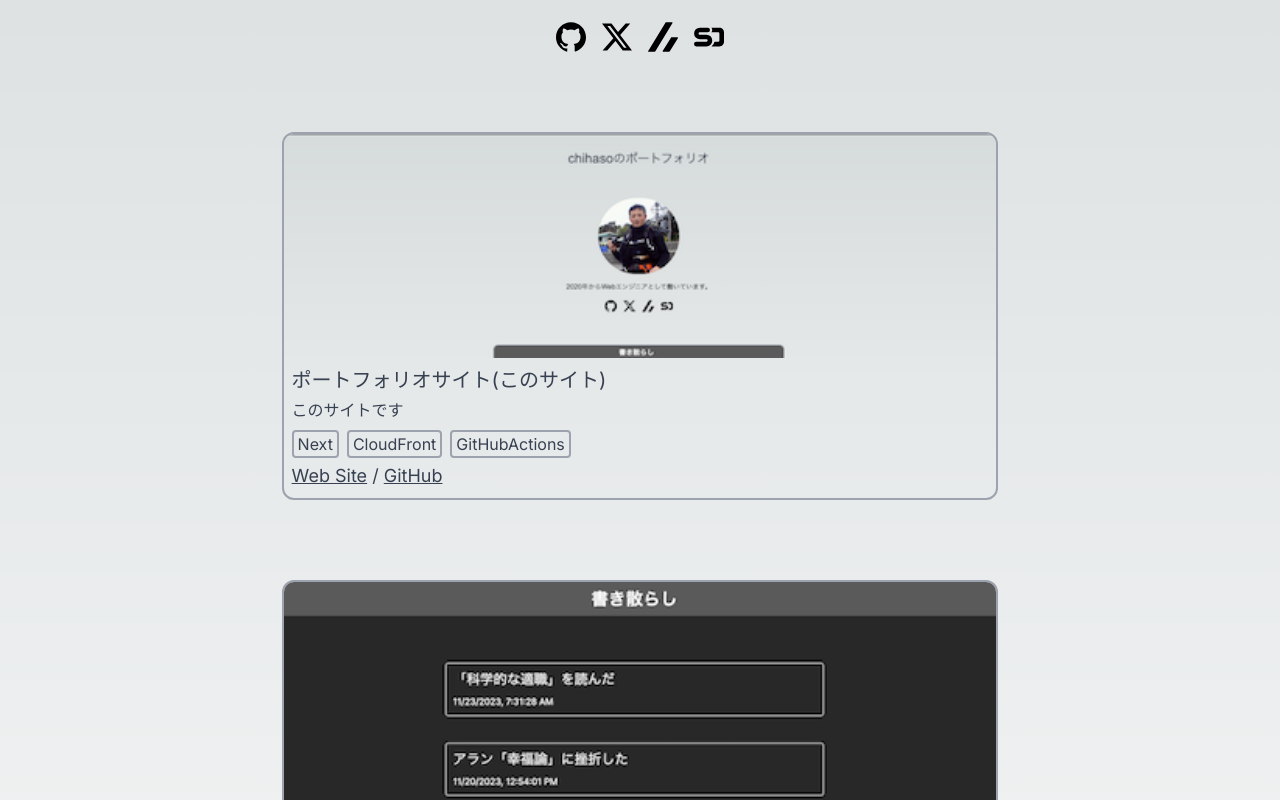
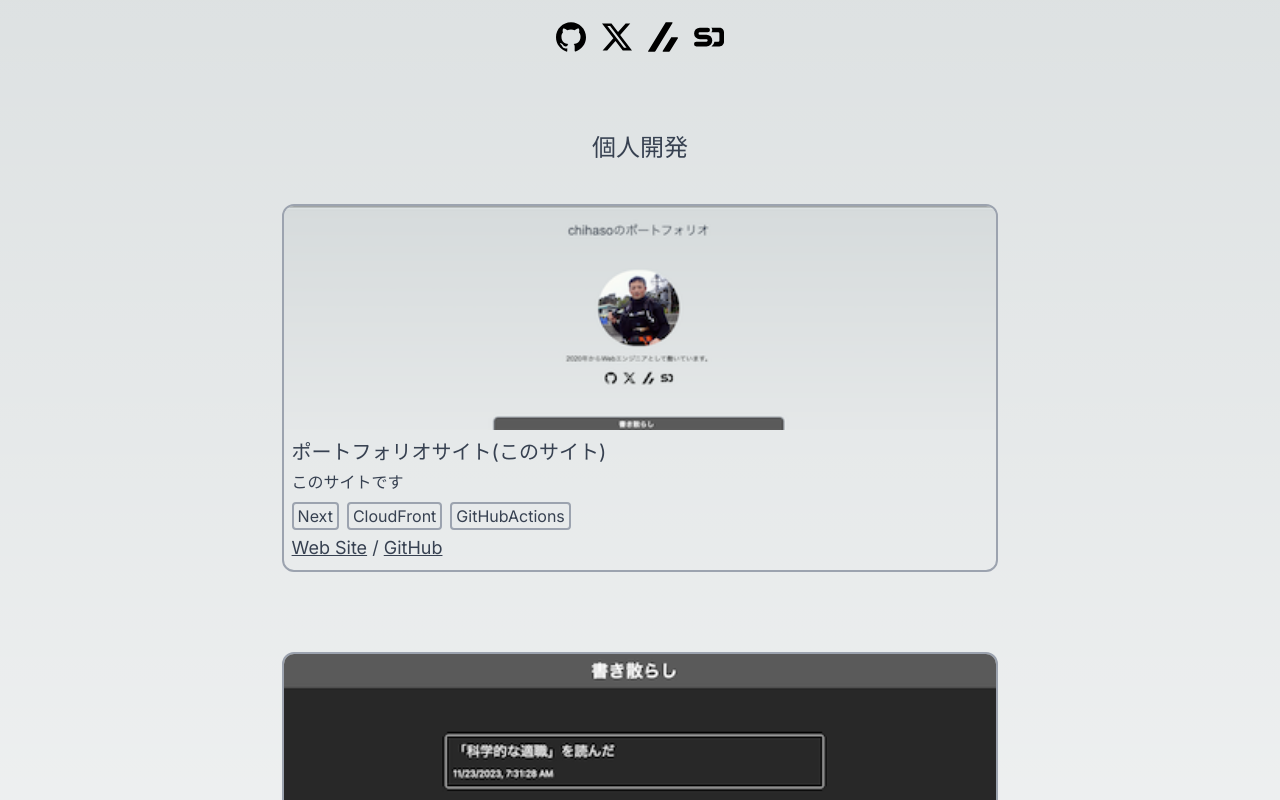
Before and after one commit to chihaso/portfolio, a Next.js app: page / in a window 1280 px wide. Shown: the part 385-1185 px from the top of the page. Built offline with nearby package versions, Linux system fonts and the light colour scheme.

Commit message:
個人開発セクションの見出し追加

```diff
--- a/app/component/PersonalDevelopments.tsx
+++ b/app/component/PersonalDevelopments.tsx
@@ -2,7 +2,8 @@ import PersonalDevelopment from './PersonalDevelopment'
 
 export default function PersonalDevelopments() {
   return (
-    <>
+    <div className="flex flex-col items-center">
+      <h2 className="text-2xl mb-10 text-gray-700">個人開発</h2>
       <PersonalDevelopment
         title={'ポートフォリオサイト(このサイト)'}
         imagePath={'/personal_developments/portfolio.png'}
@@ -33,6 +34,6 @@ export default function PersonalDevelopments() {
         githubUrl={'https://github.com/chihaso/bill_watcher'}
         technologies={['Rails', 'CircleCI']}
       />
-    </>
+    </div>
   )
 }
```
